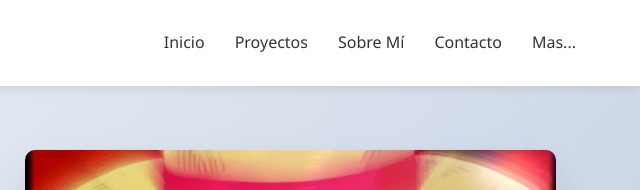
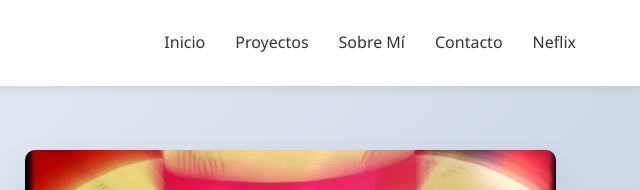
Before and after one commit to Cayey514/Code-v1, a plain HTML site: page index.html in a window 1280 px wide. Shown: the top 190 px of the page, 640-1280 px from the left. Drawn offline with nearby package versions, Linux system fonts and the light colour scheme.

Commit message:
enlace de neflix

```diff
--- a/index.html
+++ b/index.html
@@ -18,7 +18,7 @@
                     <li><a href="#proyectos">Proyectos</a></li>
                     <li><a href="#sobre-mi">Sobre Mí</a></li>
                     <li><a href="#contacto">Contacto</a></li>
-                    <li><a href="/404/index.html">Mas...</a></li>
+                    <li><a href="./neflix/index.html">Neflix</a></li>
                 </ul>
             </nav>
             <div class="menu-toggle">
```
